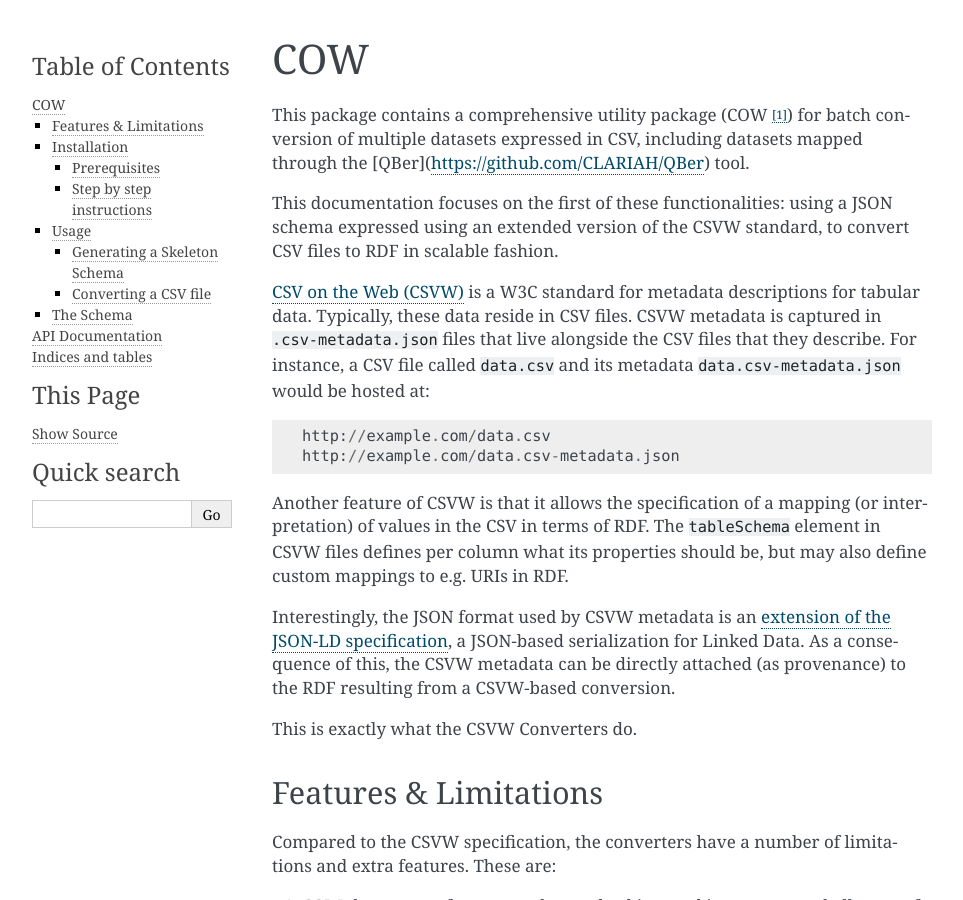
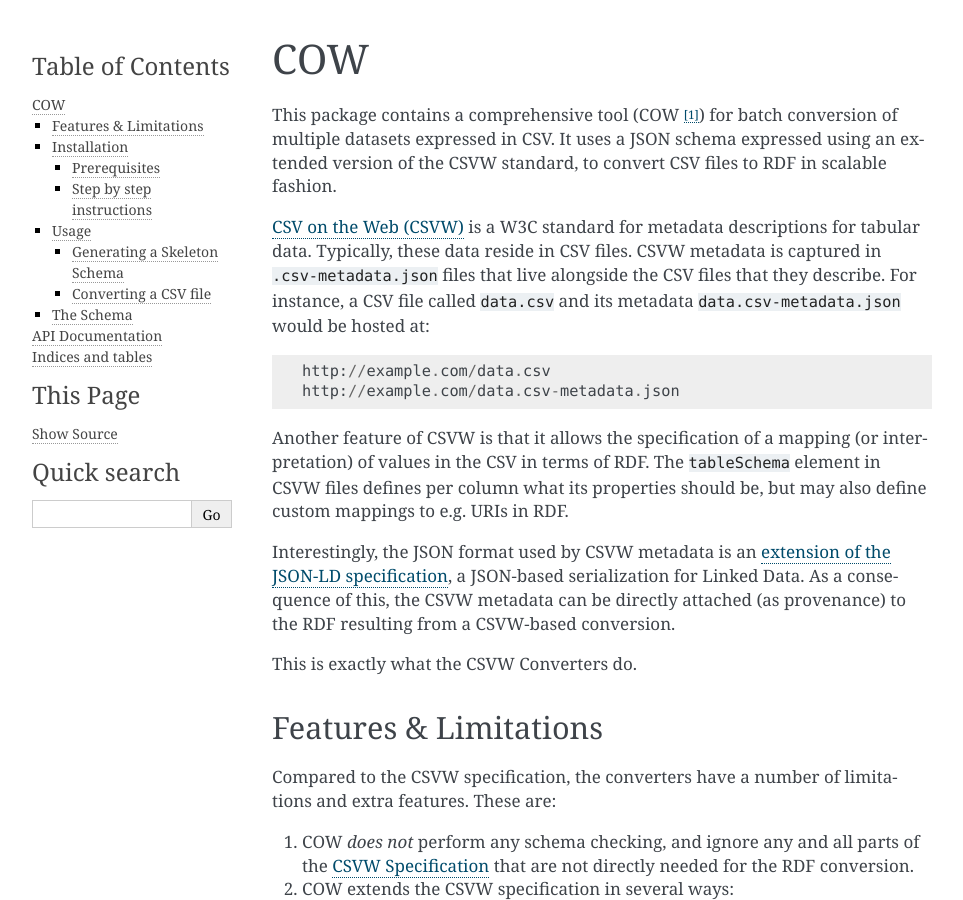
Before and after one commit to CLARIAH/COW, a Sphinx documentation site: the page built from docs/index.rst, in a window 1280 px wide and 900 px high. Shown: the whole window, without its empty margins (148-1111 px from the left). Built offline with Sphinx 7.4.7, drawn with Linux system fonts in a browser that asks for light colours.

Commit message:
Better intro

```diff
--- a/docs/index.rst
+++ b/docs/index.rst
@@ -9,9 +9,7 @@
 COW
 ===
 
-This package contains a comprehensive utility package (COW [#f2]_) for batch conversion of multiple datasets expressed in CSV, including datasets mapped through the [QBer](https://github.com/CLARIAH/QBer) tool.
-
-This documentation focuses on the first of these functionalities: using a JSON schema expressed using an extended version of the CSVW standard, to convert CSV files to RDF in scalable fashion.
+This package contains a comprehensive tool (COW [#f2]_) for batch conversion of multiple datasets expressed in CSV. It uses a JSON schema expressed using an extended version of the CSVW standard, to convert CSV files to RDF in scalable fashion.
 
 `CSV on the Web (CSVW) <https://www.w3.org/ns/csvw>`_ is a W3C standard for metadata descriptions for tabular data. Typically, these data reside in CSV files. CSVW metadata is captured in ``.csv-metadata.json`` files that live alongside the CSV files that they describe. For instance, a CSV file called ``data.csv`` and its metadata ``data.csv-metadata.json`` would be hosted at::
 
```
